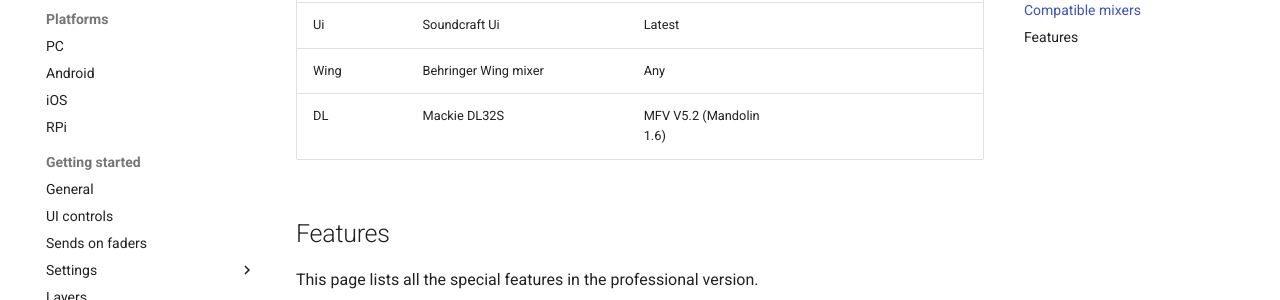
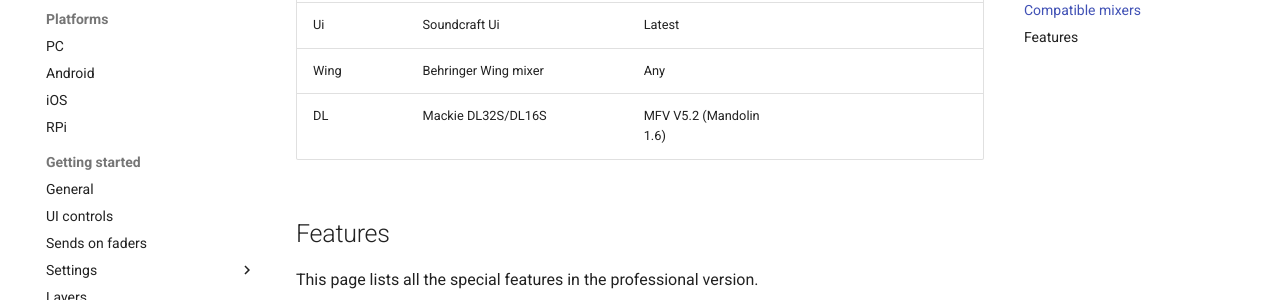
Before and after one commit to davidgiga1993/mixing-station-docs, an MkDocs documentation site: the page built from docs/feature-list.md, in a window 1280 px wide and 900 px high, scrolled down 943 px. Shown: the part 152-452 px from the top of the window. Built offline with MkDocs 1.6.1 and Material for MkDocs 9.7.7, drawn with Linux system fonts in a browser that asks for light colours.

Commit message:
docs: dl16s to feature list

```diff
--- a/docs/feature-list.md
+++ b/docs/feature-list.md
@@ -24,7 +24,7 @@
 | Vi | Soundcraft Vi ([view details](soundcraft/vi.md)) | Latest | See [HiQNet guide / limitations](soundcraft/hiqnet.md)
 | Ui | Soundcraft Ui | Latest | |
 | Wing | Behringer Wing mixer | Any | |
-| DL | Mackie DL32S | MFV V5.2 (Mandolin 1.6) | |
+| DL | Mackie DL32S/DL16S | MFV V5.2 (Mandolin 1.6) | |
 
 
 ## Features
```
